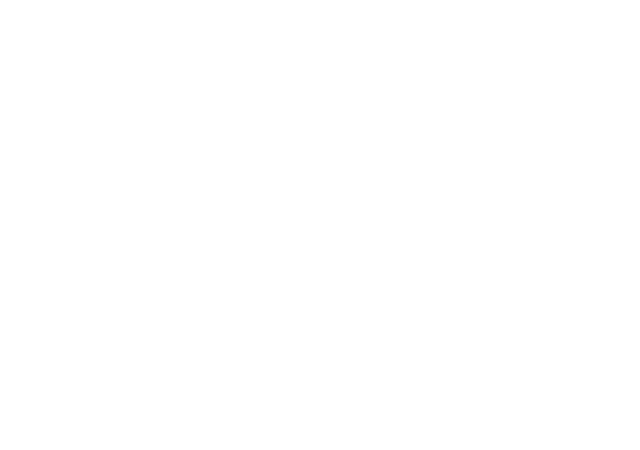
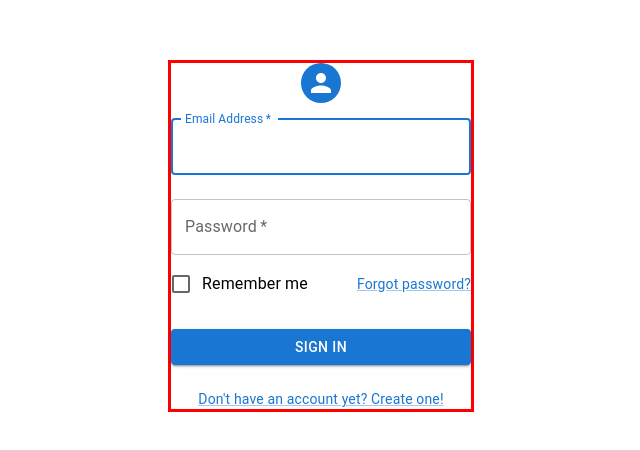
Before and after one commit to MorandR/Event-Planner, a React (Create React App) app in the folder frontend/: page / in a window 1280 px wide. Before the commit this address had no page. Shown: the part 172-622 px from the top of the page, without its empty margins (327-967 px from the left). Built offline with nearby package versions, Linux system fonts and the light colour scheme.

Commit message:
Merge branch 'master' of https://github.com/MorandR/Event-Planner

```diff
--- a/frontend/package.json
+++ b/frontend/package.json
@@ -14,7 +14,7 @@
     "react": "^18.0.0",
     "react-dom": "^18.0.0",
     "react-router-dom": "^6.3.0",
-    "react-scripts": "5.0.0",
+    "react-scripts": "^5.0.0",
     "sass": "^1.50.0",
     "web-vitals": "^2.1.4"
   },
--- a/frontend/public/index.html
+++ b/frontend/public/index.html
@@ -9,12 +9,12 @@
       name="description"
       content="Web site created using create-react-app"
     />
-    <link rel="apple-touch-icon" href="%PUBLIC_URL%/logo192.png" />
+    <!-- <link rel="apple-touch-icon" href="%PUBLIC_URL%/logo192.png" /> -->
     <!--
       manifest.json provides metadata used when your web app is installed on a
       user's mobile device or desktop. See https://developers.google.com/web/fundamentals/web-app-manifest/
     -->
-    <link rel="manifest" href="%PUBLIC_URL%/manifest.json" />
+    <!-- <link rel="manifest" href="%PUBLIC_URL%/manifest.json" /> -->
     <!--
       Notice the use of %PUBLIC_URL% in the tags above.
       It will be replaced with the URL of the `public` folder during the build.
--- a/frontend/src/App.jsx
+++ b/frontend/src/App.jsx
@@ -5,13 +5,13 @@ import './App.scss';
 
 function App() {
 
-  console.log("Chieck");
-
+  console.log("Check");
 
   return (
 
     <Router>
       <Routes>
+         <Route path="/" element={<LoginPage/>}/>
          <Route path="/login" element={<LoginPage/>}/>
          <Route path="/register" element={<RegisterPage/>}/>
 
```
Also changed, not shown: 2 other files (tests, documents, lock files or other folders).
